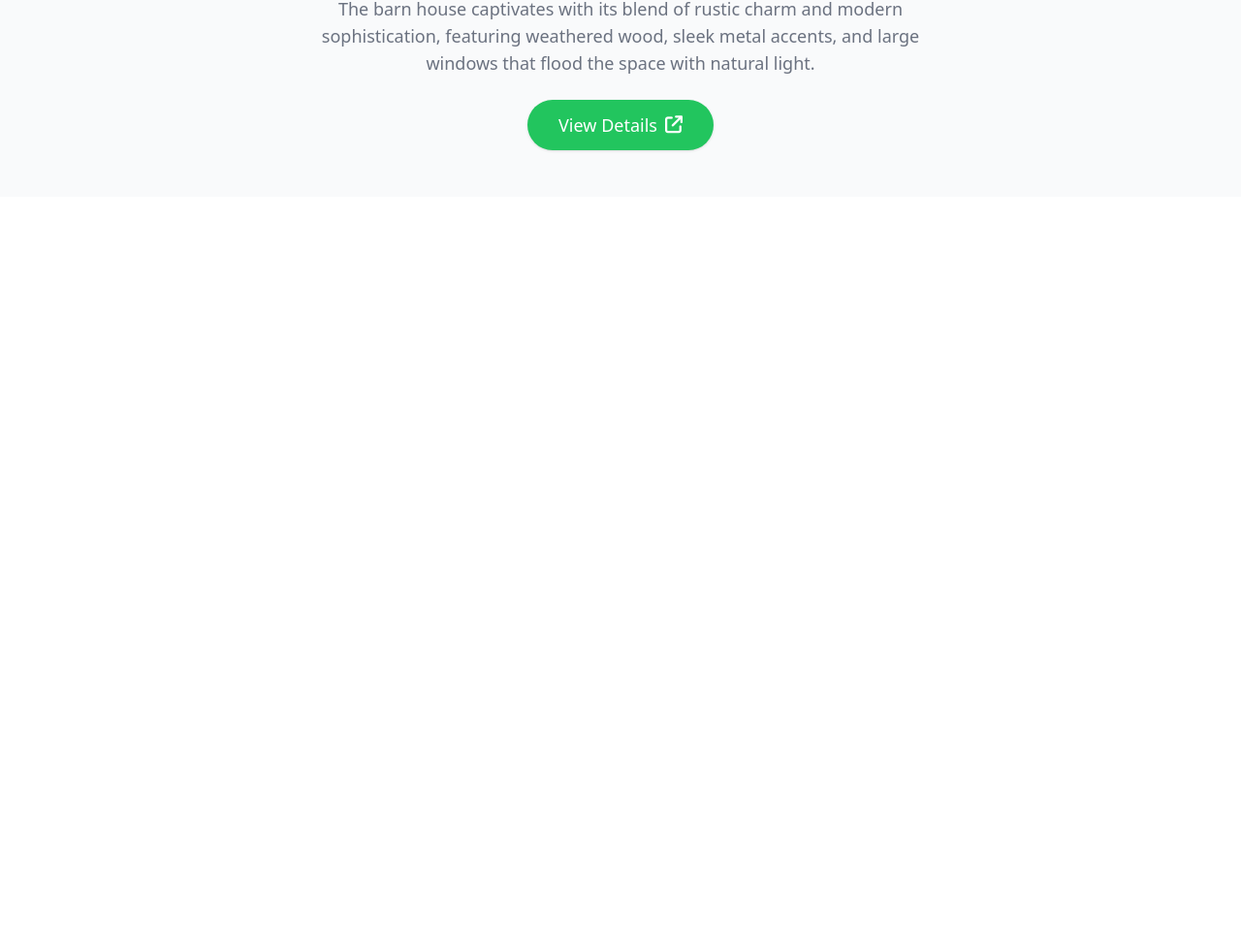
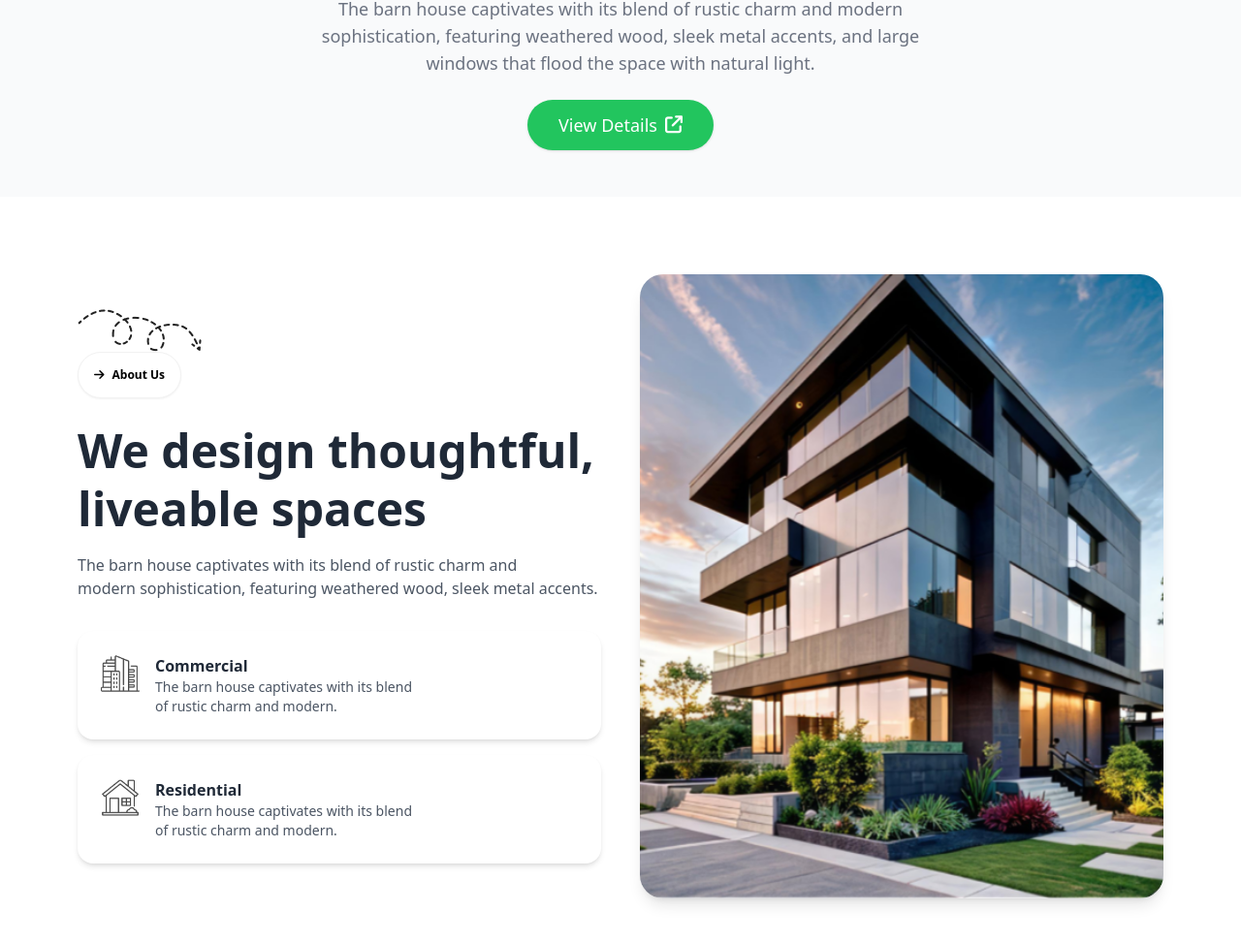
Before and after one commit to zasimmallick/B10-Assignment-03, a plain HTML site: page index.html in a window 1280 px wide. Shown: the part 574-1546 px from the top of the page at 97% size. Before the commit the page ends 800 px from the top, so only its background shows below. Drawn offline with nearby package versions, Linux system fonts and the light colour scheme.

Commit message:
About Us Section Add

```diff
--- a/index.html
+++ b/index.html
@@ -37,6 +37,10 @@
         fontFamily: {
           manrope: ['Manrope', 'sans-serif'],
         },
+        backgroundImage: {
+
+
+                    },
       },
     },
   };
@@ -132,9 +136,66 @@
   <!-- main section start -->
    <main>
       <!-- About Us Section Start -->
-         <section>
+      <section>
+        <div class="bg-base-100 py-20">
+          <div class="container mx-auto px-4 lg:px-20">
+            <div class="flex flex-col lg:flex-row gap-10">
 
-         </section>
+              <!-- Text Content Section -->
+              <div class="lg:w-1/2 py-9">
+                <div class="mb-6 text-center lg:text-left lg:AboutUs">
+                  <img src="assets/Vector.png" alt="" class="hidden lg:block">
+                  <button class="btn text-xs text-black bg-white py-2 px-4 rounded-full flex items-center gap-2 hover:bg-gray-100 mx-auto lg:mx-0">
+                    <i class="fas fa-arrow-right"></i>
+                    <span>About Us</span>
+                  </button>
+                </div>
+                <h2 class="text-5xl font-bold mb-4 leading-tight text-center lg:text-left">
+                  We design thoughtful, <br class="hidden md:block"> liveable spaces
+                </h2>
+                <p class="text-gray-600 mb-8 text-center lg:text-left">
+                  The barn house captivates with its blend of rustic charm and <br class="hidden md:block"> modern sophistication, featuring weathered wood, sleek metal accents.
+                </p>
+
+                <div class="space-y-4">
+                  <!-- Commercial Card  -->
+                  <div class="card card-compact bg-base-100 shadow-md p-6 flex flex-col items-center text-center sm:flex-row sm:text-left sm:items-start gap-4">
+                    <div class="w-10 h-10 rounded-md flex items-center justify-center flex-shrink-0">
+                      <img src="assets/commercial.png" alt="Commercial Icon" class="w-full h-full object-contain">
+                    </div>
+                    <div>
+                      <h3 class="font-semibold">Commercial</h3>
+                      <p class="text-sm text-gray-600">
+                        The barn house captivates with its blend <br class="hidden sm:block"> of rustic charm and modern.
+                      </p>
+                    </div>
+                  </div>
+
+                  <!-- Residential Card -->
+                  <div class="card card-compact bg-base-100 shadow-md p-6 flex flex-col items-center text-center sm:flex-row sm:text-left sm:items-start gap-4">
+                    <div class="w-10 h-10 rounded-md flex items-center justify-center flex-shrink-0">
+                      <img src="assets/residential.png" alt="Residential Icon" class="w-full h-full object-contain">
+                    </div>
+                    <div>
+                      <h3 class="font-semibold">Residential</h3>
+                      <p class="text-sm text-gray-600">
+                        The barn house captivates with its blend <br class="hidden sm:block"> of rustic charm and modern.
+                      </p>
+                    </div>
+                  </div>
+                </div>
+              </div>
+
+              <!-- Image Section -->
+              <div class="lg:w-1/2 max-w-xl rounded-3xl overflow-hidden shadow-lg">
+                <img src="assets/Rectangle.png" alt="Modern House" class="w-full h-full object-cover">
+              </div>
+
+            </div>
+          </div>
+        </div>
+      </section>
+
       <!-- About Us Section End -->
 
       <!-- Stat Section Start -->
```
